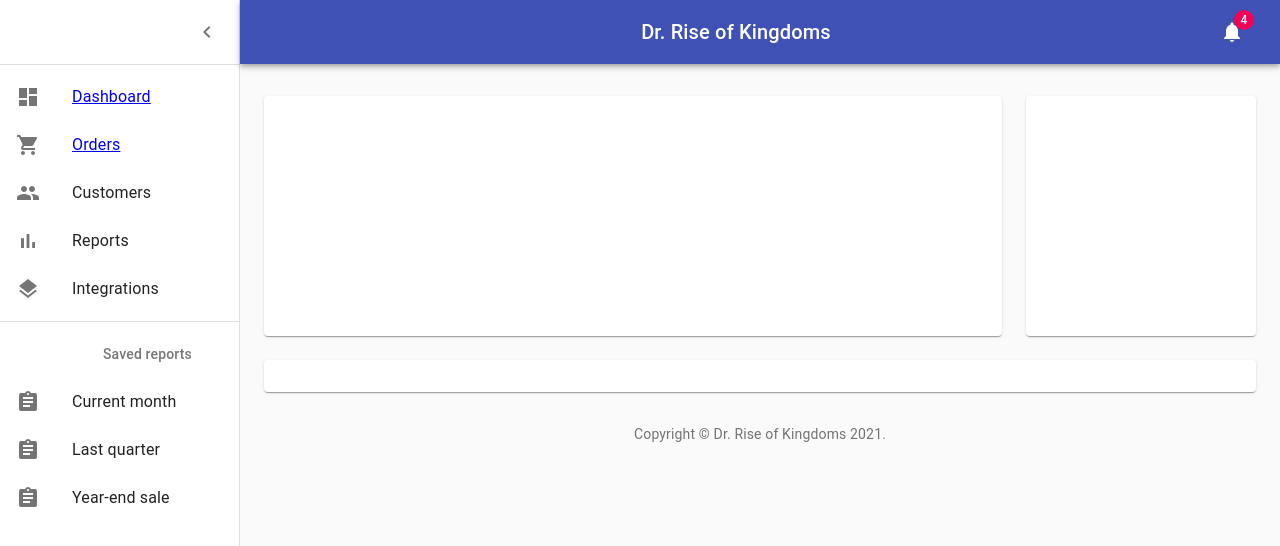
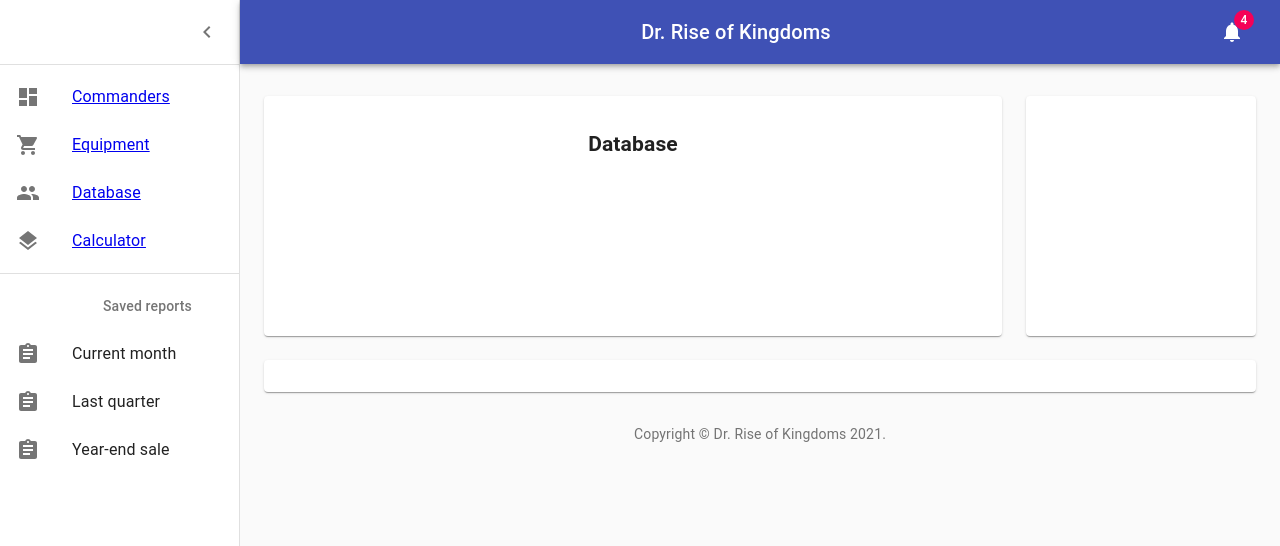
Before and after one commit to Jaehh1987/dr_rok, a React (Create React App) app: page /Database in a window 1280 px wide. Shown: the top 546 px of the page. Built offline with nearby package versions, Linux system fonts and the light colour scheme.

Commit message:
add links and routes for equipment and database section

```diff
--- a/src/Components/Dashboard.js
+++ b/src/Components/Dashboard.js
@@ -22,6 +22,8 @@
 import {Switch, Route} from 'react-router-dom';
 import Commanders from './Commanders';
 import Calculator from './Calculator';
+import Equipment from './Equipment';
+import Database from './Database';
 
 function Copyright() {
   return (
@@ -182,6 +184,12 @@
                   <Route path="/Commanders">
                     <Commanders />
                   </Route>
+                  <Route path="/Equipment">
+                    <Equipment />
+                  </Route>
+                  <Route path="/Database">
+                    <Database />
+                  </Route>
                   <Route path="/Calculator">
                     <Calculator />
                   </Route>
--- /dev/null
+++ b/src/Components/Database.js
@@ -0,0 +1,3 @@
+export default function Database() {
+  return <h2>Database</h2>;
+}
--- /dev/null
+++ b/src/Components/Equipment.js
@@ -0,0 +1,3 @@
+export default function Equipment() {
+  return <h2>Equipment</h2>;
+}
--- a/src/Components/ListItems.js
+++ b/src/Components/ListItems.js
@@ -14,43 +14,37 @@
 export const mainListItems = (
   <div>
     <Link to="/Commanders">
-    <ListItem button>
-
+      <ListItem button>
         <ListItemIcon>
           <DashboardIcon />
         </ListItemIcon>
-        <ListItemText primary="Dashboard" />
-
-    </ListItem>
+        <ListItemText primary="Commanders" />
+      </ListItem>
     </Link>
-    <Link to="/Calculator">
-    <ListItem button>
-
+    <Link to="/Equipment">
+      <ListItem button>
         <ListItemIcon>
          <ShoppingCartIcon />
         </ListItemIcon>
-        <ListItemText primary="Orders" />
-
-    </ListItem>
+        <ListItemText primary="Equipment" />
+      </ListItem>
     </Link>
-    <ListItem button>
-      <ListItemIcon>
-        <PeopleIcon />
-      </ListItemIcon>
-      <ListItemText primary="Customers" />
-    </ListItem>
-    <ListItem button>
-      <ListItemIcon>
-        <BarChartIcon />
-      </ListItemIcon>
-      <ListItemText primary="Reports" />
-    </ListItem>
-    <ListItem button>
-      <ListItemIcon>
+    <Link to="/Database">
+      <ListItem button>
+        <ListItemIcon>
+          <PeopleIcon />
+        </ListItemIcon>
+        <ListItemText primary="Database" />
+      </ListItem>
+    </Link>
+    <Link to="/Calculator">
+      <ListItem button>
+        <ListItemIcon>
         <LayersIcon />
-      </ListItemIcon>
-      <ListItemText primary="Integrations" />
-    </ListItem>
+        </ListItemIcon>
+        <ListItemText primary="Calculator" />
+      </ListItem>
+    </Link>
   </div>
 );
 
```
